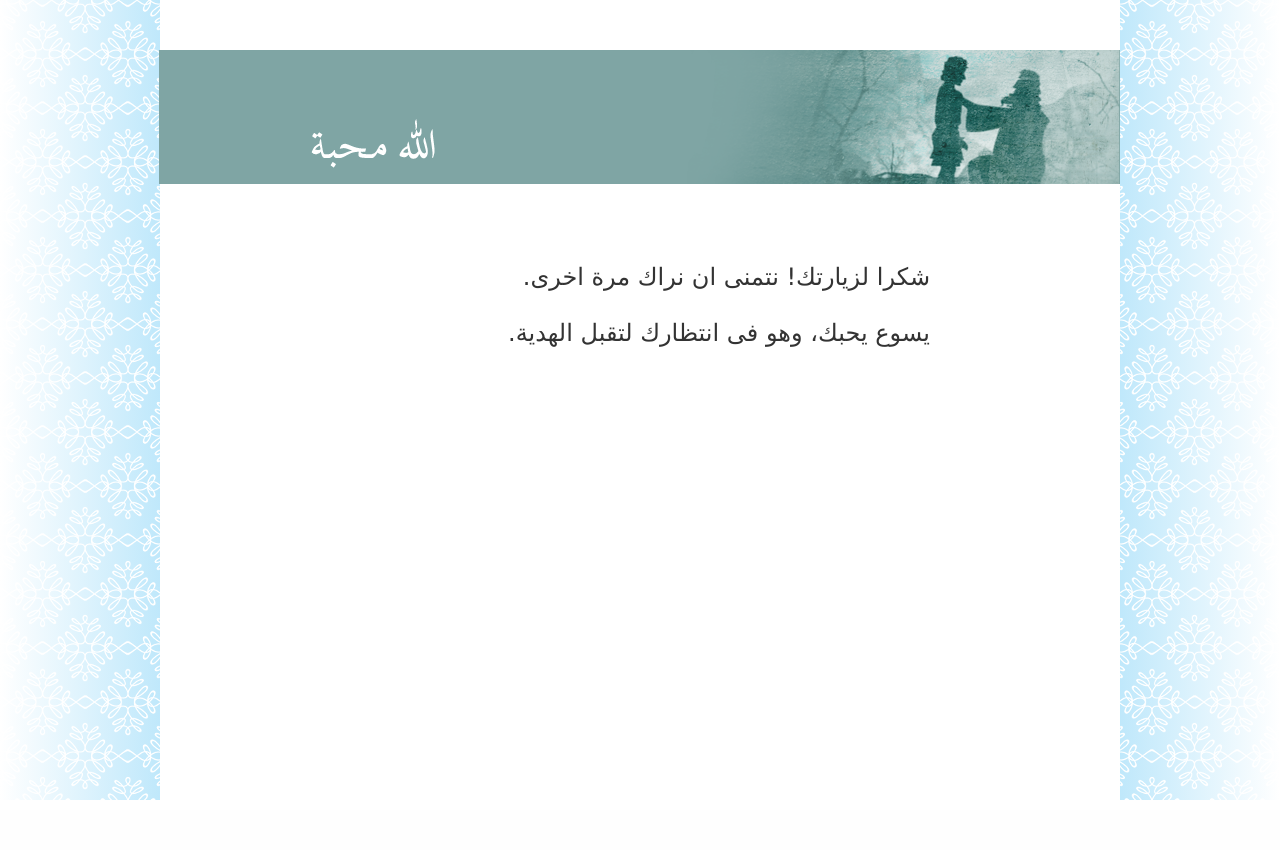
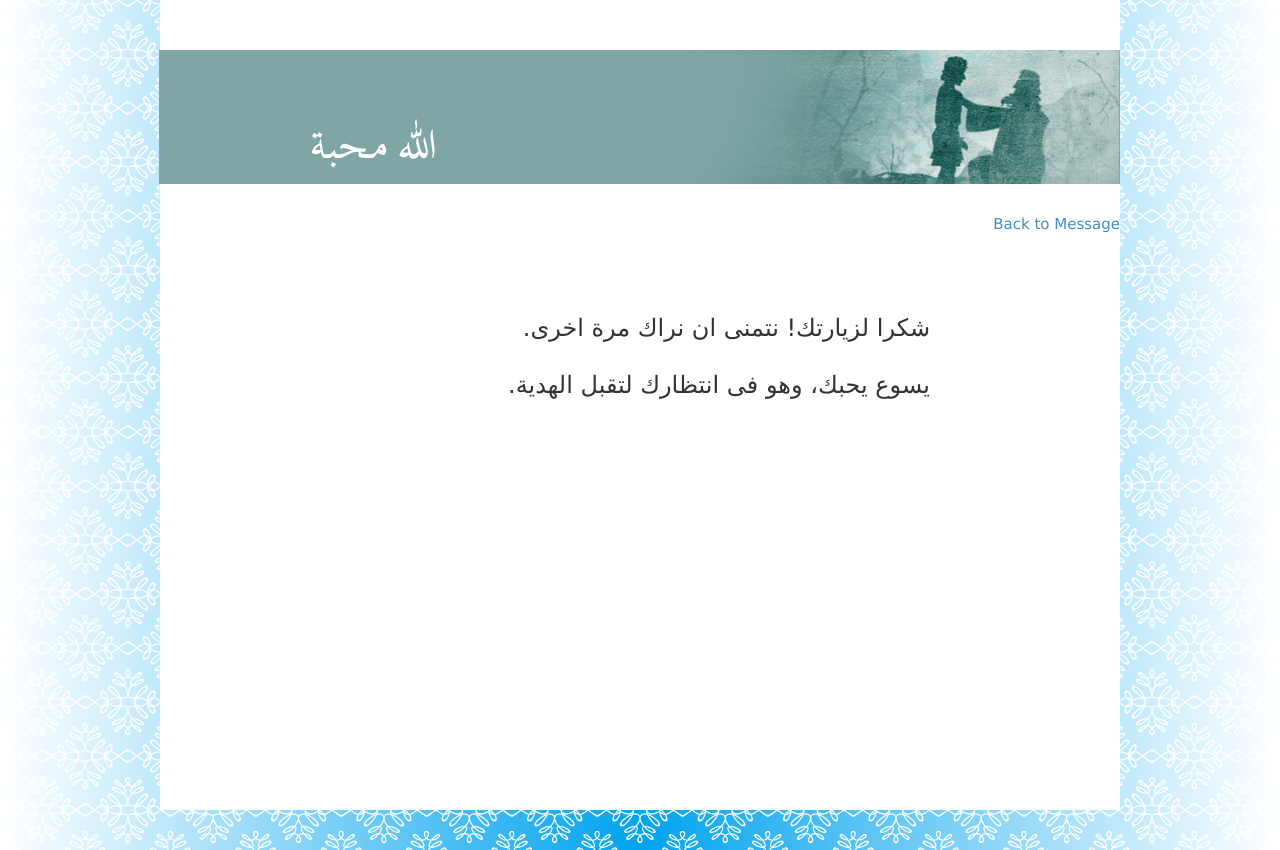
Before and after one commit to coolkang/cmcweb, a Django app: template cmcprj/templates/ar/thanks.html in a window 1280 px wide. Before the commit the page ends 800 px from the top, so only its background shows below. Run offline with Django 3.2, Linux system fonts and the light colour scheme; the template is opened without the code that fills it, so the values that code supplies are empty; some libraries are stand-ins or nearby versions.

Commit message:
Updated templates to include Back button.

```diff
--- a/cmcprj/templates/ar/acceptform.html
+++ b/cmcprj/templates/ar/acceptform.html
@@ -11,6 +11,8 @@
 
 {% if accepted == 'yes' %}
 <img class="promo" src="{% static 'img/promo_ar.png' %}"/>
+
+<div style="margin-top:30px;margin-left:650px;"><a href="/message">Back to Message</a></div>
 
 <div class="content">
 
@@ -73,6 +75,8 @@
 {% else %}
 <img class="promo" src="{% static 'img/promo_2_ar.png' %}"/>
 
+<div style="margin-top:30px;margin-left:650px;"><a href="/message">Back to Message</a></div>
+
 <div class="content">
 <h3>استقبال الهدية لا يكلفك شئ. الله اعطانا هذه الهدية بدون تكلفة، واى شخص يستطيع ان ياخذها</h3>
 
--- a/cmcprj/templates/ar/thanks.html
+++ b/cmcprj/templates/ar/thanks.html
@@ -13,6 +13,8 @@
     {% if has_email and accepted == 'yes' %}
 	<img class="promo" src="{% static 'img/promo_3_ar.png' %}"/>
 
+    <div style="margin-top:30px;margin-left:650px;"><a href="/message">Back to Message</a></div>
+
 	<div class="content">
 		<h3>تهانينا على قرارك بقبول المسيح.</h3>
         <h3>سوف نتواصل معك قريبا جدا.</h3>
@@ -21,6 +23,8 @@
     {% elif has_email and accepted == 'no' %}
 	<img class="promo" src="{% static 'img/promo_4_ar.png' %}"/>
 
+    <div style="margin-top:30px;margin-left:650px;"><a href="/message">Back to Message</a></div>
+
 	<div class="content">
         <h3>شكرا لاهتمامك.</h3>
         <h3>سوف نتواصل معك قريبا جداً</h3>
@@ -28,6 +32,8 @@
 
     {% elif has_email == False and accepted == 'yes' %}
 	<img class="promo" src="{% static 'img/promo_4_ar.png' %}"/>
+
+    <div style="margin-top:30px;margin-left:650px;"><a href="/message">Back to Message</a></div>
 
 	<div class="content">
         <h3> تهاني على قرارك لقبول يسوع المسيح. نأمل أن نلتقي بك مرة أخرى.
@@ -39,6 +45,8 @@
 
 	<img class="promo" src="{% static 'img/promo_4_ar.png' %}"/>
 
+    <div style="margin-top:30px;margin-left:650px;"><a href="/message">Back to Message</a></div>
+
 	<div class="content">
         <h3>شكرا لزيارتك! نتمنى ان نراك مرة اخرى.</h3>
         <h3>يسوع يحبك، وهو فى انتظارك لتقبل الهدية.</h3>
--- a/cmcprj/templates/base/basic_arabic.html
+++ b/cmcprj/templates/base/basic_arabic.html
@@ -54,9 +54,9 @@
 
 		$(".wrapper").height(wrapper_height);
 		$("body").height(page_height);
-		$(".bg_left_overlay").height(page_height);
-		$(".bg_right_overlay").height(page_height);
-		$(".bg_pattern_overlay").height(page_height);
+		$(".bg_left_overlay").height(page_height + 50);
+		$(".bg_right_overlay").height(page_height + 50);
+		$(".bg_pattern_overlay").height(page_height + 50);
 	});
 	</script>
 
--- a/cmcprj/templates/zh/acceptform.html
+++ b/cmcprj/templates/zh/acceptform.html
@@ -11,6 +11,8 @@
 
 {% if accepted == 'yes' %}
 <img class="promo" src="{% static 'img/promo_zh.png' %}"/>
+
+<div style="margin-top:30px;margin-left:650px;"><a href="/message">Back to Message</a></div>
 
 <div class="content">
 
@@ -72,6 +74,8 @@
 {% else %}
 <img class="promo" src="{% static 'img/promo_2_zh.png' %}"/>
 
+<div style="margin-top:30px;margin-left:650px;"><a href="/message">Back to Message</a></div>
+
 <div class="content">
 <h3>接受这份礼物不会使你花费什么。神给我们这份礼物不需要花钱，任何人都可以接受它。</h3>
 
--- a/cmcprj/templates/zh/thanks.html
+++ b/cmcprj/templates/zh/thanks.html
@@ -13,6 +13,8 @@
     {% if has_email and accepted == 'yes' %}
 	<img class="promo" src="{% static 'img/promo_3_en.png' %}"/>
 
+    <div style="margin-top:30px;margin-left:650px;"><a href="/message">Back to Message</a></div>
+
 	<div class="content">
 		<h3>祝贺你决志接受耶稣</h3>
         <h3>很快我们会和你联系</h3>
@@ -22,6 +24,8 @@
     {% elif has_email and accepted == 'no' %}
 	<img class="promo" src="{% static 'img/promo_4_en.png' %}"/>
 
+    <div style="margin-top:30px;margin-left:650px;"><a href="/message">Back to Message</a></div>
+
 	<div class="content">
         <h3>感谢你能感兴趣</h3>
         <h3>很快我们会联系你</h3>
@@ -29,6 +33,8 @@
 
     {% elif has_email == False and accepted == 'yes' %}
 	<img class="promo" src="{% static 'img/promo_4_en.png' %}"/>
+
+    <div style="margin-top:30px;margin-left:650px;"><a href="/message">Back to Message</a></div>
 
 	<div class="content">
         <h3>恭喜你决定接受基督。我们希望再次见到你. 耶稣爱你， 他会永远和你在一起。</h3>
```
